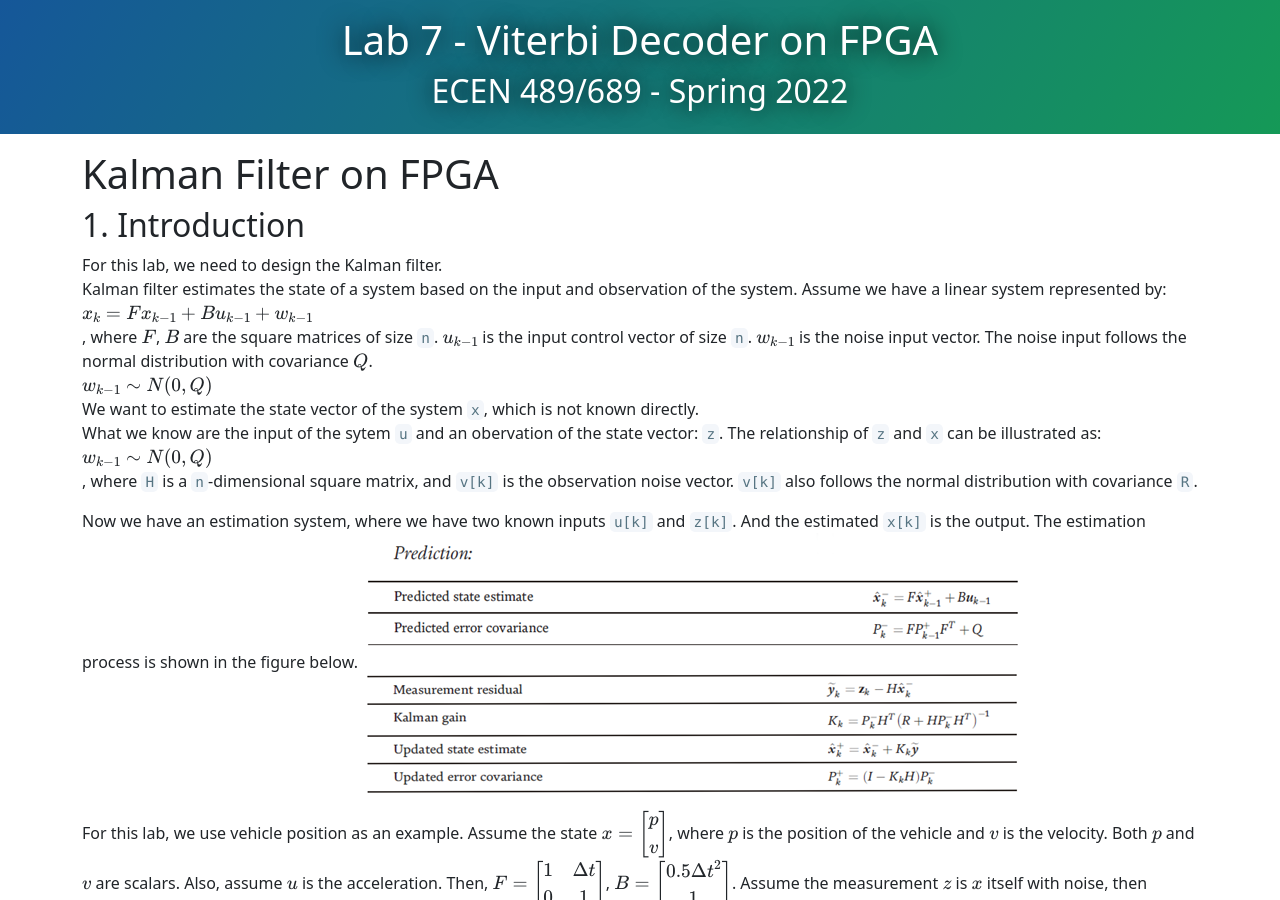
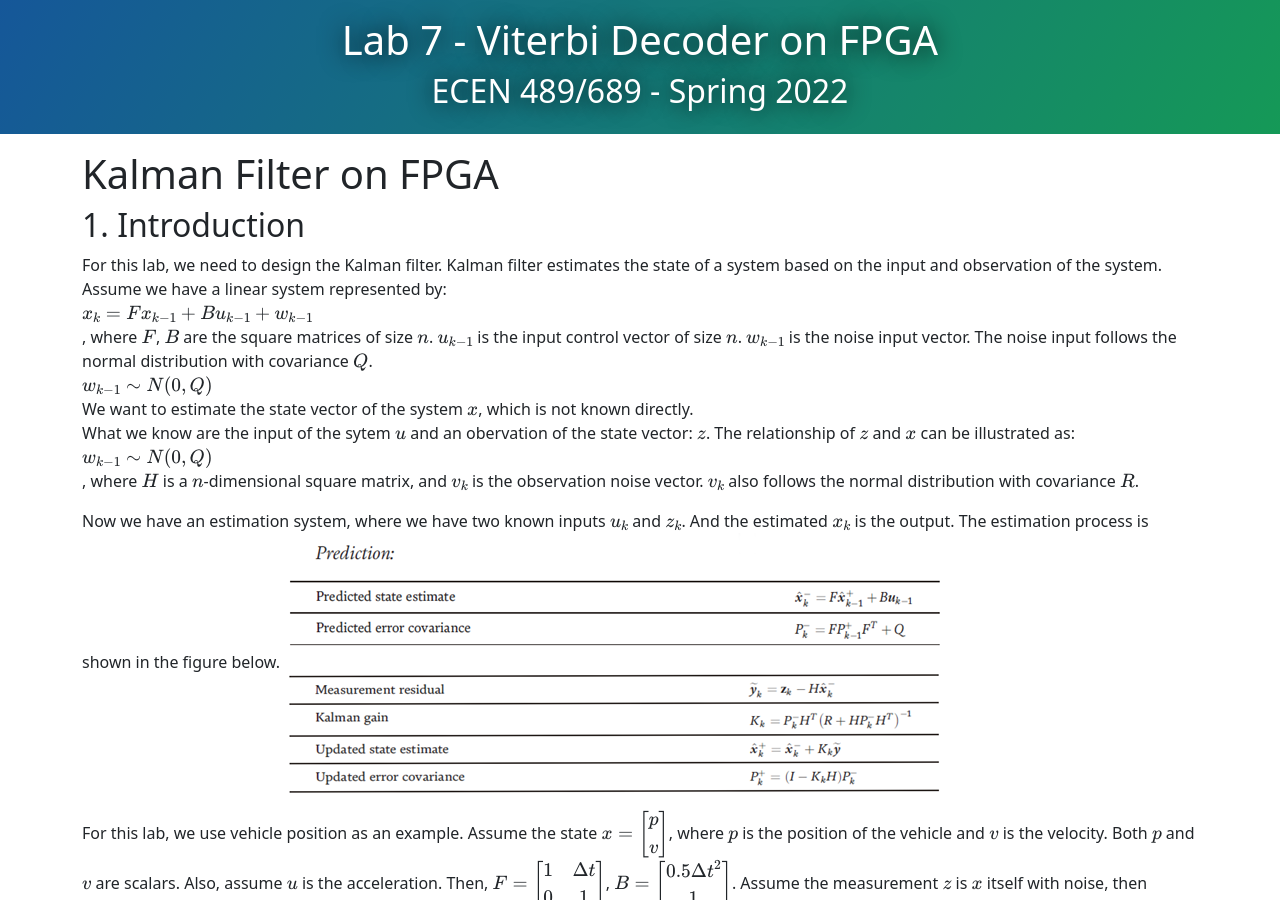
Before and after one commit to hailiangh/hailiangh.github.io, a Jekyll site: the page built from TA/ECEN689_Spring2022/lab7_manual.md, in a window 1280 px wide and 900 px high. Built offline with Jekyll 4.4.1, drawn with Linux system fonts in a browser that asks for light colours; some of the changed text lies outside the part shown.

Commit message:
Update lab7_manual.md

```diff
--- a/TA/ECEN689_Spring2022/lab7_manual.md
+++ b/TA/ECEN689_Spring2022/lab7_manual.md
@@ -7,22 +7,21 @@ use_code: true
 ---
 # Kalman Filter on FPGA
 ## 1. Introduction
-For this lab, we need to design the Kalman filter.
-Kalman filter estimates the state of a system based on the input and observation of the system. Assume we have a linear system represented by:
+For this lab, we need to design the Kalman filter. Kalman filter estimates the state of a system based on the input and observation of the system. Assume we have a linear system represented by:
 $$
 x_k = F x_{k-1} + Bu_{k-1} + w_{k-1}
 $$
-, where $$F$$, $$B$$ are the square matrices of size `n`. $$u_{k-1}$$ is the input control vector of size `n`. $$w_{k-1}$$ is the noise input vector.
+, where $$F$$, $$B$$ are the square matrices of size $$n$$. $$u_{k-1}$$ is the input control vector of size $$n$$. $$w_{k-1}$$ is the noise input vector.
 The noise input follows the normal distribution with covariance $$Q$$.
 $$w_{k-1}\sim N(0,Q)$$
-We want to estimate the state vector of the system `x`, which is not known directly.
-What we know are the input of the sytem `u` and an obervation of the state vector: `z`. The relationship of `z` and `x` can be illustrated as:
+We want to estimate the state vector of the system $$x$$, which is not known directly.
+What we know are the input of the sytem $$u$$ and an obervation of the state vector: $$z$$. The relationship of $$z$$ and $$x$$ can be illustrated as:
 $$
 w_{k-1}\sim N(0,Q)
 $$
-, where `H` is a `n`-dimensional square matrix, and `v[k]` is the observation noise vector. `v[k]` also follows the normal distribution with covariance `R`.
+, where $$H$$ is a $$n$$-dimensional square matrix, and $$v_k$$ is the observation noise vector. $$v_k$$ also follows the normal distribution with covariance $$R$$.
 
-Now we have an estimation system, where we have two known inputs `u[k]` and `z[k]`. And the estimated `x[k]` is the output. The estimation process is shown in the figure below.
+Now we have an estimation system, where we have two known inputs $$u_k$$ and $$z_k$$. And the estimated $$x_k$$ is the output. The estimation process is shown in the figure below.
 ![fig1](./pics/lab7_manual_KalmanFilter_EstimateX.png)
 
 For this lab, we use vehicle position as an example. Assume the state $$x=\begin{bmatrix}p\\ v\end{bmatrix}$$, where $$p$$ is the position of the vehicle and $$v$$ is the velocity. Both $$p$$ and $$v$$ are scalars. Also, assume $$u$$ is the acceleration. Then, $$F=\begin{bmatrix} 1 & ∆t \\ 0 & 1 \end{bmatrix}$$, $$B=\begin{bmatrix} 0.5{\Delta t}^2 \\ 1\end{bmatrix} $$. Assume the measurement $$z$$ is $$x$$ itself with noise, then $$H=\begin{bmatrix} 1 & 0 \\ 0 & 1\end{bmatrix} $$.
@@ -35,7 +34,7 @@ Copy the folder **"base_vivado"** and rename it as **"lab7_vivado"**. From the s
 
 In this lab, you need to use **16-bit signed fixed-point** number for calculation, with **10 bits** for the fractional part.
 
-- In **"kalman.v"**, `n` is an input indicate this is the `nth` input. `u` and `z` are the acceleration and the measurement respectively. The metrics `n`, `u`, `z` will be updated on each positive edge of `clk`, i.e., for each positive edge of the clock, there is a set of new input. You are not required to use all the inputs, but the input would be continuously sent. `x0`, `P0` are the initial states. The output `n_0` indicates the output calculated from `n_0th` input. The estimated state is `x0` and `outen` indicates if there is output in this corresponding clock cycle.
+- In **"kalman.v"**, `n` is an input indicate this is the `nth` input. $$u$$ and $$z$$ are the acceleration and the measurement respectively. The metrics `n`, $$u$$, $$z$$ will be updated on each positive edge of `clk`, i.e., for each positive edge of the clock, there is a set of new input. You are not required to use all the inputs, but the input would be continuously sent. `x0`, `P0` are the initial states. The output `n_0` indicates the output calculated from `n_0th` input. The estimated state is `x0` and `outen` indicates if there is output in this corresponding clock cycle.
 
 - Your system may have latency and/or delay. For example. If your system has a latency of 10 clock cycles and a delay of 4 clock cycles, your system may use the input at clock cycles 0, 10, 20 …, and output the results at the respective clock cycles of  14, 24, 34… and so on. However, output n_0 needs to indicate which input is used for calculating this output. Therefore, in the above example, at the clock cycles 14, 24, 34, n_0 should be 0, 10, 20…
 
```
Also changed, not shown: other parts of TA/ECEN689_Spring2022/lab7_manual.md (+3 -2 lines).
